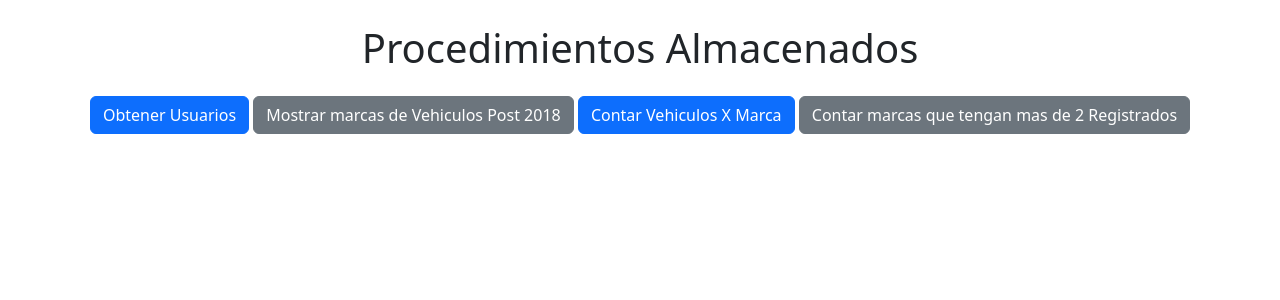
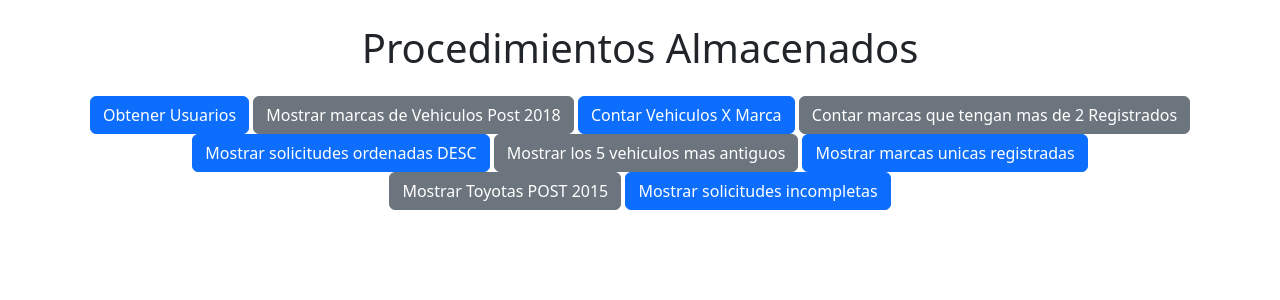
Before and after one commit to KazeVentum/Mecanic-D, a Flask app: page / in a window 1280 px wide. Shown: the top 300 px of the page. Run offline with Flask 3, Linux system fonts and the light colour scheme.

Commit message:
feat: :sparkles: Entrega final

```diff
--- a/Transaccion/static/js/script.js
+++ b/Transaccion/static/js/script.js
@@ -52,4 +52,20 @@ document.addEventListener('DOMContentLoaded', function() {
     document.getElementById('btn-contar-VehiculosPorMarcaMinima').addEventListener('click', function() {
         llamarProcedimiento('/vehiculosPorMarcaMinima');
     });
+
+    document.getElementById('btn-solicitudes-ordenadas').addEventListener('click', function() {
+        llamarProcedimiento('/solicitudesOrdenadas');
+    });
+
+    document.getElementById('btn-top5autosantiguos').addEventListener('click', function() {
+        llamarProcedimiento('/top5autosantiguos');
+    });
+
+    document.getElementById('btn-marcasDistintas').addEventListener('click', function() {
+        llamarProcedimiento('/marcasDistintas');
+    });
+
+    document.getElementById('btn-solicitudesIncompletas').addEventListener('click', function() {
+        llamarProcedimiento('/solicitudesIncompletas');
+    });
 });
--- a/Transaccion/templates/index.html
+++ b/Transaccion/templates/index.html
@@ -14,6 +14,11 @@
             <button class="btn btn-secondary" id="btn-contar-vehiculos">Mostrar marcas de Vehiculos Post 2018</button>
             <button class="btn btn-primary" id="btn-contar-vehiculoXMarca">Contar Vehiculos X Marca</button>
             <button class="btn btn-secondary" id="btn-contar-VehiculosPorMarcaMinima">Contar marcas que tengan mas de 2 Registrados</button>
+            <button class="btn btn-primary" id="btn-solicitudes-ordenadas">Mostrar solicitudes ordenadas DESC</button>
+            <button class="btn btn-secondary" id="btn-top5autosantiguos">Mostrar los 5 vehiculos mas antiguos</button>
+            <button class="btn btn-primary" id="btn-marcasDistintas">Mostrar marcas unicas registradas</button>
+            <button class="btn btn-secondary" id="btn-mostrarToyotasRecientes">Mostrar Toyotas POST 2015</button>
+            <button class="btn btn-primary" id="btn-solicitudesIncompletas">Mostrar solicitudes incompletas</button>
 
         </div>
 
```
